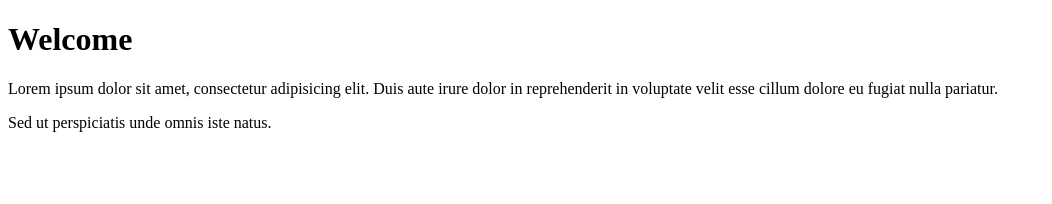
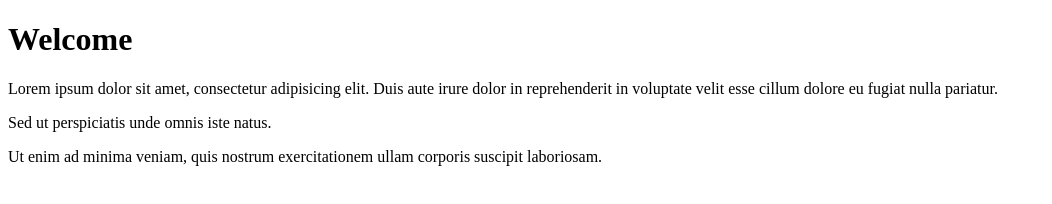
Before and after one commit to rosalesainaraepet20/RosalesAinara_Evaluacion, a plain HTML site: page index.html in a window 1280 px wide. Shown: the whole page, without its empty margins (0-1052 px from the left). Drawn offline with Linux system fonts and the light colour scheme.

Commit message:
relleno de tercera etiqueta p

```diff
--- a/index.html
+++ b/index.html
@@ -13,5 +13,8 @@
     <section>
         <p class="segundo">Sed ut perspiciatis unde omnis iste natus.</p>
     </section>
+    <section>
+        <p class="tercero">Ut enim ad minima veniam, quis nostrum exercitationem ullam corporis suscipit laboriosam.</p>
+    </section>
 </body>
 </html>
```
